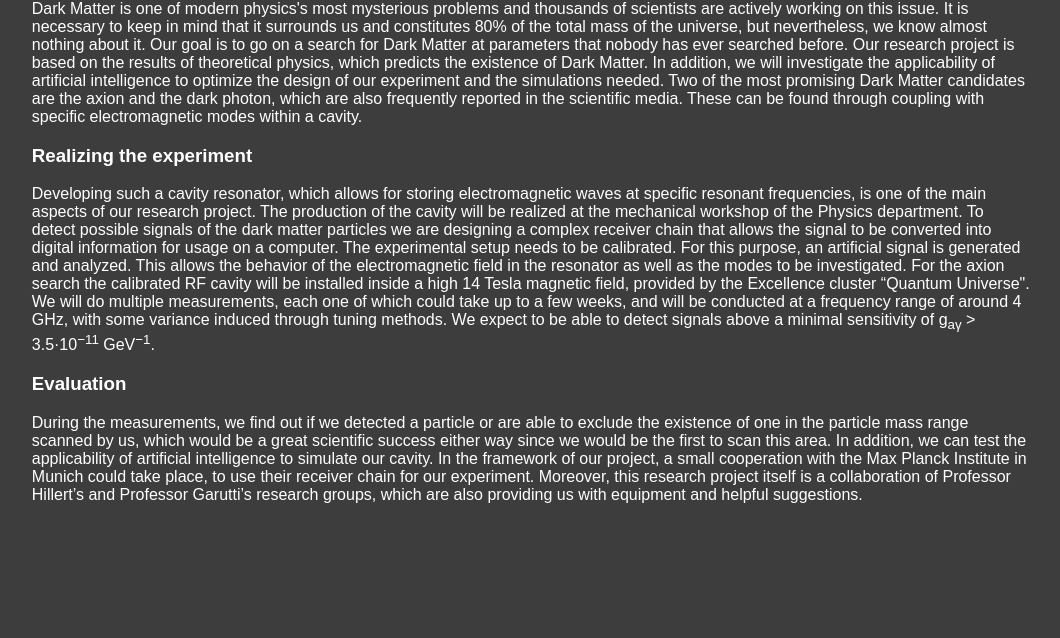
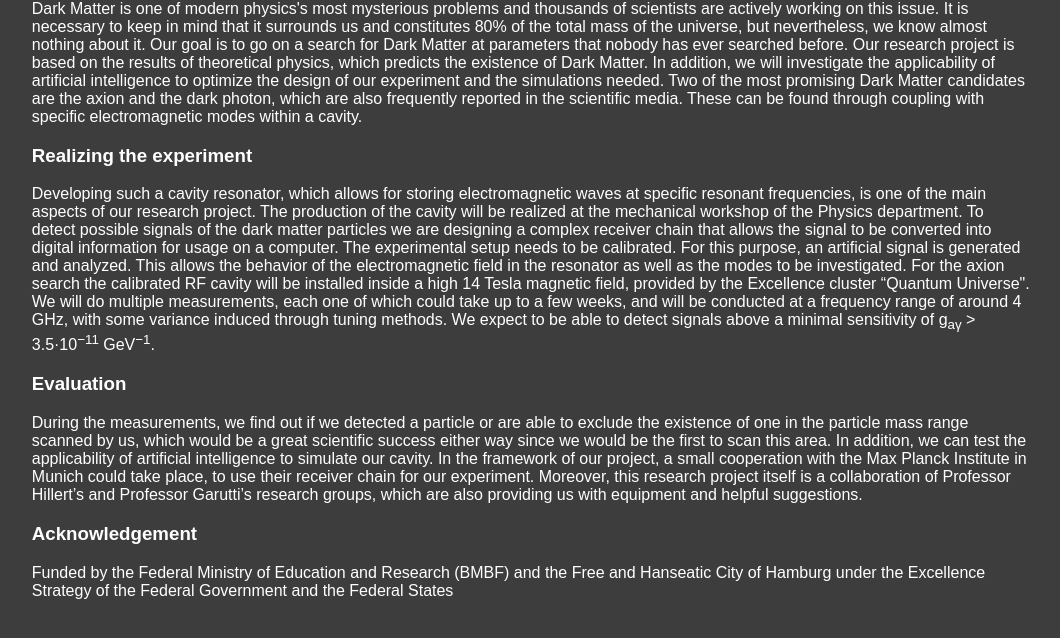
Before and after one commit to AIAX1/aiax1.github.io, a plain HTML site: page index.html in a window 1280 px wide. Shown: the part 118-756 px from the top of the page, without its empty margins (109-1169 px from the left). Drawn offline with Linux system fonts and the light colour scheme.

Commit message:
acknowledgement

```diff
--- a/index.html
+++ b/index.html
@@ -32,6 +32,8 @@
         <p>
             During the measurements, we find out if we detected a particle or are able to exclude the existence of one in the particle mass range scanned by us, which would be a great scientific success either way since we would be the first to scan this area. In addition, we can test the applicability of artificial intelligence to simulate our cavity. In the framework of our project, a small cooperation with the Max Planck Institute in Munich could take place, to use their receiver chain for our experiment. Moreover, this research project itself is a collaboration of Professor Hillert’s and Professor Garutti’s research groups, which are also providing us with equipment and helpful suggestions.
         </p>
+        <h3>Acknowledgement</h3>
+        <p id="acknowledgement">Funded by the Federal Ministry of Education and Research (BMBF) and the Free and Hanseatic City of Hamburg under the Excellence Strategy of the Federal Government and the Federal States</p>
     </article>
 </body>
 </html>
```
